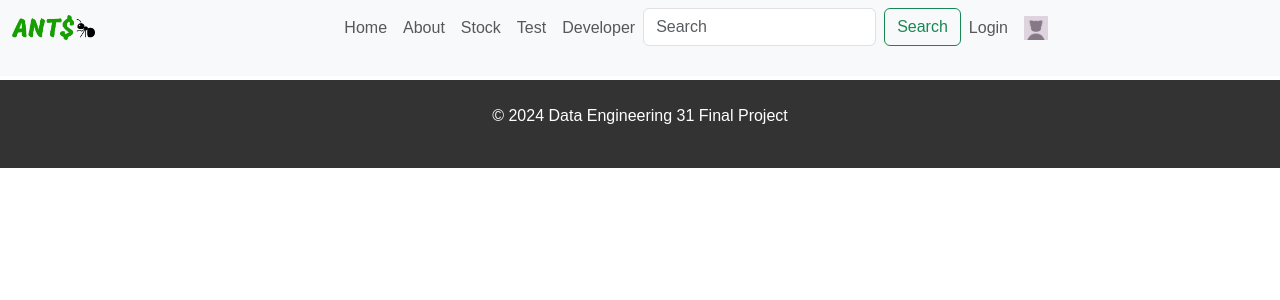
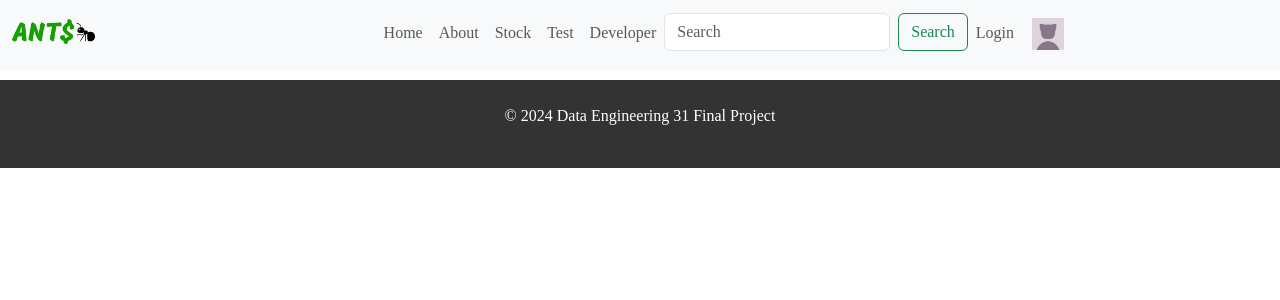
Before and after one commit to pladata-encore/DE31-final-team4, a Django app: page /search/ in a window 1280 px wide. Shown: the top 300 px of the page. Run offline with Django 5.2, Linux system fonts and the light colour scheme; parts of the project's set-up code (start-up, migrations or seed data) failed here and were passed over; some web fonts are replaced.

Commit message:
관심종목성공야호

```diff
--- a/ants_final/main/urls.py
+++ b/ants_final/main/urls.py
@@ -32,4 +32,5 @@ urlpatterns = [
     path('add_favorite_list/<str:stock_code>/', views.add_favorite_list, name='add_favorite_list'),
     path('mypage/', views.my_favorite_list, name='mypage'),
     # path('stock_/', views.my_favorite_list, name='my_favorite_list'),
+    path('remove_stock/<str:stock_code>/', views.remove_stock, name='remove_stock'),
 ]
--- a/ants_final/main/views.py
+++ b/ants_final/main/views.py
@@ -220,19 +220,23 @@ from .models import RealTimeStock, UserStock
 
 @login_required
 def add_favorite_list(request, stock_code):
+    # 가장 최신의 stock 정보를 real_time 테이블에서 가져오기
     latest_stock = RealTimeStock.objects.filter(stock_code=stock_code).order_by('-id').first()
+
     if latest_stock is not None:
         # UserStock에 해당 유저의 관심종목으로 추가
         UserStock.objects.get_or_create(
             user=request.user,
-            stock_id=latest_stock,  # 외래키로 RealTimeStock 객체를 저장
-            stock_code=latest_stock.stock_code  # stock_code 필드에 텍스트로 저장
+            stock_id=latest_stock,
+            defaults={'stock_code': latest_stock.stock_code}  # stock_code도 추가
         )
-        return redirect('my_favorite_list')
+        return redirect('mypage')
     else:
-        # 만약 stock_code가 존재하지 않으면 처리
-        return redirect('error_page')
+        # 만약 stock_code가 존재하지 않으면 처리 (에러 페이지나 다른 동작을 정의할 수 있음)
+        return redirect('mypage')  # 에러 페이지로 리디렉션
 
+
+@login_required
 def my_favorite_list(request):
     user_stocks = UserStock.objects.filter(user=request.user).select_related('stock_id')
     stock_info = {}
@@ -258,3 +262,17 @@ def my_favorite_list(request):
     stock_info_list.sort(key=lambda x: x['id'], reverse=True)
 
     return render(request, 'mypage/mypage.html', {'stock_info': stock_info_list})
+
+from django.shortcuts import redirect, get_object_or_404
+from .models import UserStock
+
+def remove_stock(request, stock_code):
+    # 사용자와 일치하는 모든 UserStock 객체를 가져옵니다.
+    user_stocks = UserStock.objects.filter(stock_code=stock_code, user=request.user)
+
+    # 가져온 모든 객체를 삭제합니다.
+    for user_stock in user_stocks:
+        user_stock.delete()
+
+    # 원래 페이지로 리디렉션
+    return redirect('mypage')
--- a/ants_final/static/css/style.css
+++ b/ants_final/static/css/style.css
@@ -68,3 +68,17 @@ html {
     height: 50px;
     width: 50px;
 }
+
+@font-face {
+    font-family: 'Lobster';  /* 폰트 이름 설정 */
+    src: url('/static/fonts/Lobster-Regular.ttf') format('truetype');
+    font-weight: normal;
+    font-style: normal;
+}
+
+@font-face {
+    font-family: 'NanumSquareRoundB';  /* 폰트 이름 설정 */
+    src: url('/static/fonts/NanumSquareRoundB.ttf') format('truetype');
+    font-weight: normal;
+    font-style: normal;
+}
--- a/ants_final/templates/base.html
+++ b/ants_final/templates/base.html
@@ -1,7 +1,8 @@
 <!DOCTYPE html>
 <html lang="en">
+{% load static %}
 <head>
-    {% load static %}
+    <!-- {% load static %} -->
     <meta charset="UTF-8">
     <meta name="viewport" content="width=device-width, initial-scale=1.0">
     <title>{% block title %}Website Template{% endblock %}</title>
@@ -12,10 +13,10 @@
     <!-- Custom CSS -->
     <link rel="stylesheet" href="{% static 'css/style.css' %}">
 </head>
-<body>
+<body style="font-family: Lobster;">
     <!-- Navigation Bar -->
-    <nav class="navbar navbar-expand-lg bg-body-tertiary fixed-top">
-        <div class="container-fluid">
+    <nav class="navbar navbar-expand-lg bg-body-tertiary fixed-top" style="padding-top: 10px; padding-bottom: 0px;" >
+        <div class="container-fluid" style="margin-top: 3px;">
             <a class="navbar-brand" href="{% url 'home' %}">
                 <img src="{% static 'images/logo.png' %}" alt="ANTS Logo" style="height: 25px;">
             </a>
@@ -45,8 +46,8 @@
                         <li class="nav-item"><a class="nav-link" href="{% url 'account_login' %}">Login</a></li>
                     {% endif %}
                     <li class="nav-item">
-                        <a class="nav-link" href="{% url 'mypage' %}">
-                            <img src="{% static 'images/member.jpg' %}" alt="My Page" width="10%">
+                        <a href="{% url 'mypage' %}" style="margin-left: 10px;">
+                            <img src="{% static 'images/member.jpg' %}" alt="My Page" width="13%" style="margin-top: 2%;">
                         </a>
                     </li>
                 </ul>
--- a/ants_final/templates/main/home.html
+++ b/ants_final/templates/main/home.html
@@ -5,7 +5,7 @@
 
 {% block content %}
 
-<div class='container'>
+<div class='container' style="font-family: NanumSquareRoundB;">
     <h1>주가지수</h1>
     <div class="row justify-content-center">
         <!-- KOSPI 그래프 -->
```
Also changed, not shown: ants_final/templates/mypage/mypage.html (+24 -3 lines).
